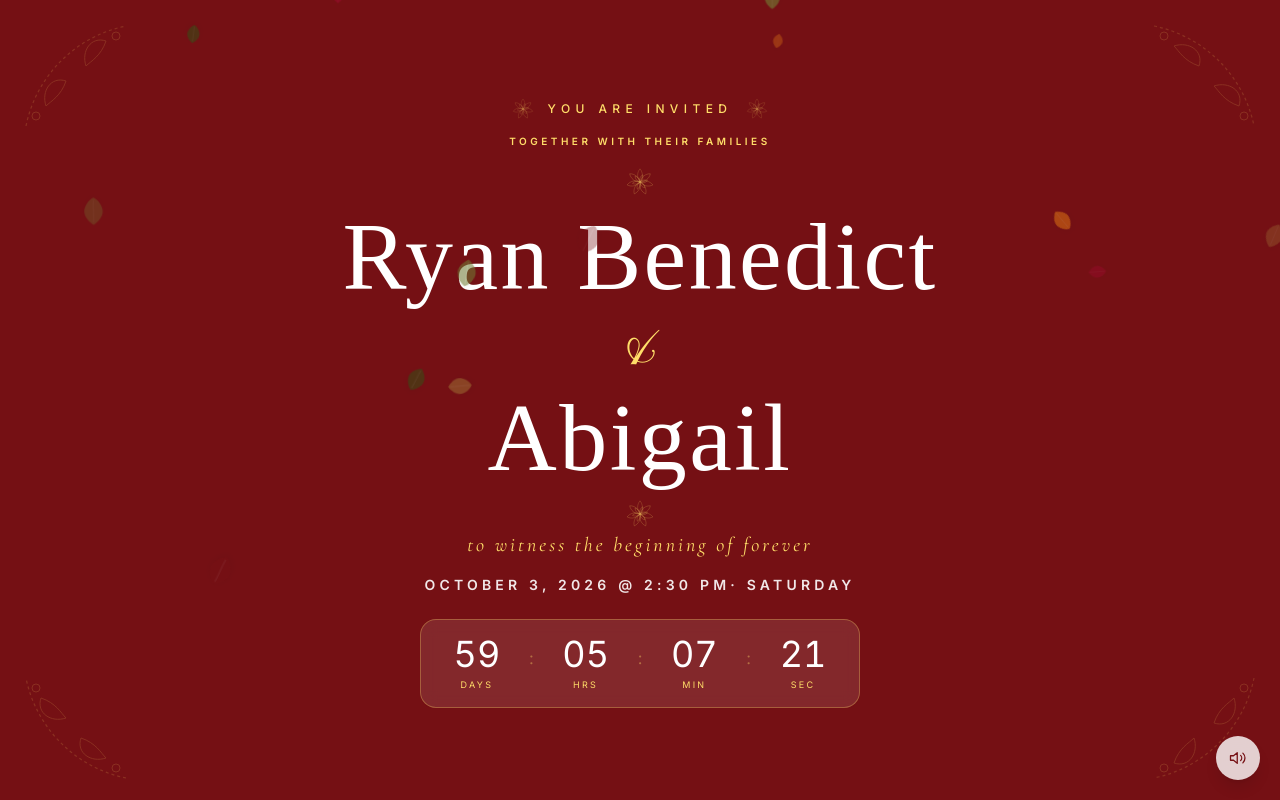
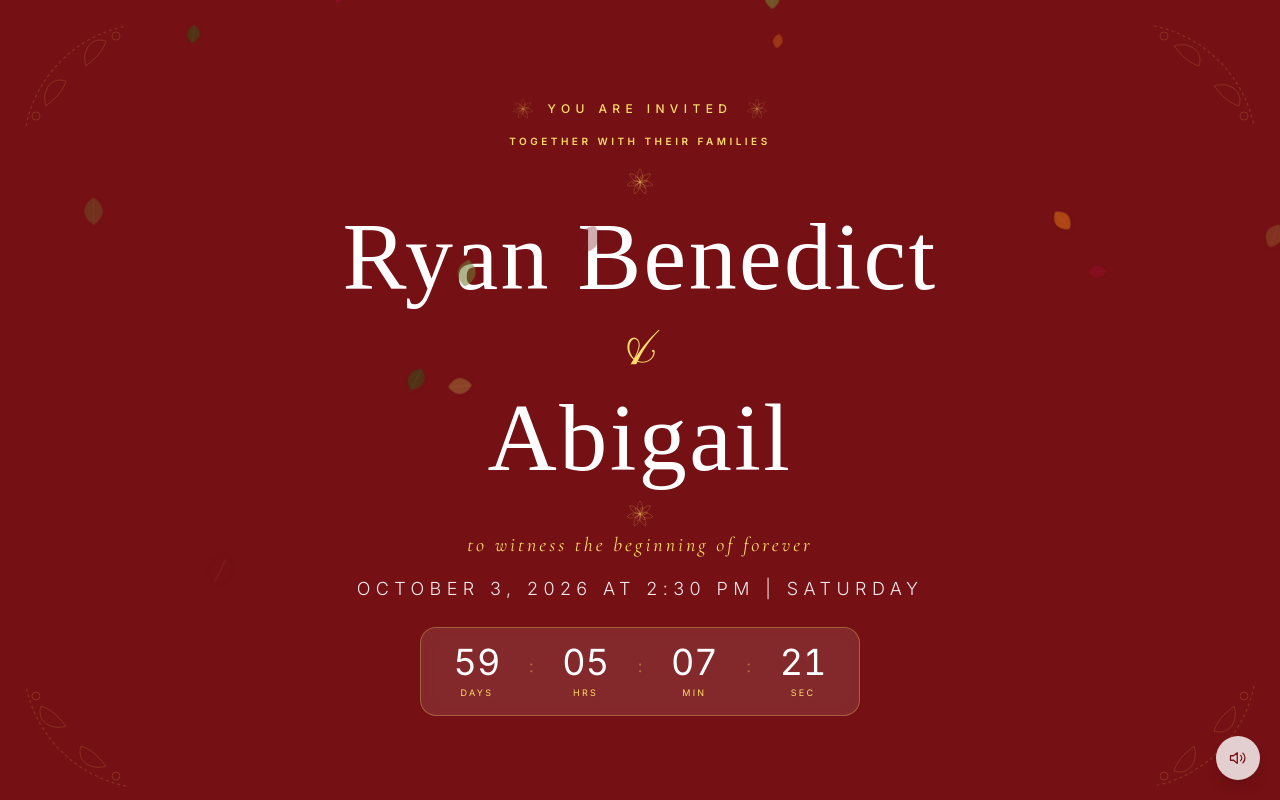
Before and after one commit to mnsling/weddinginv, a React (Vite) app: page / in a window 1280 px wide. Shown: the top 800 px of the page. Built offline with nearby package versions, Linux system fonts and the light colour scheme; a web font is replaced by a local one.

Commit message:
change time

```diff
--- a/src/sections/hero.jsx
+++ b/src/sections/hero.jsx
@@ -61,8 +61,8 @@ export default function Hero() {
         </Reveal>
 
         <Reveal delay={220}>
-          <p className="text-xs md:text-sm tracking-[0.3em] uppercase text-white/90 font-semibold mt-2">
-            October 3, 2026 @ 2:30 PM· Saturday
+          <p className="text-xs md:text-lg tracking-[0.3em] uppercase text-white/90 font-light mt-2">
+            October 3, 2026 at 2:30 PM | Saturday
           </p>
         </Reveal>
 
```
